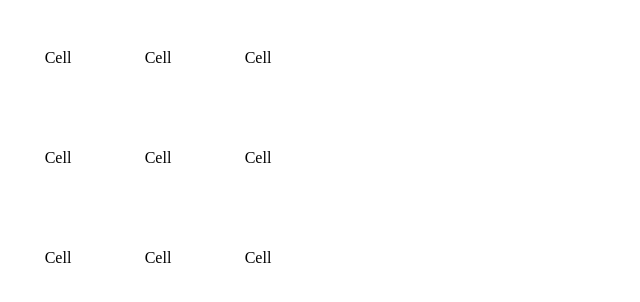
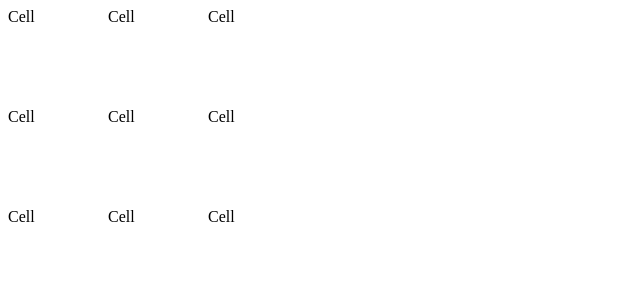
Before and after one commit to danrosenthal/tic-tac-toe-ng, a Next.js app: page / in a window 1280 px wide. Shown: the top 302 px of the page, without its empty margins (0-640 px from the left). Built offline with nearby package versions, Linux system fonts and the light colour scheme.

Commit message:
try to get styles working

```diff
--- a/components/Cell/index.tsx
+++ b/components/Cell/index.tsx
@@ -1,12 +1,12 @@
 import * as React from "react";
-import styles from './Cell.scss';
+import * as styles from '../../styles/styles.scss';
 
 export default function Cell() {
-  const cellStyles: React.CSSProperties = {
-    display: 'flex',
-    alignItems: 'center',
-    justifyContent: 'center',
-  }
+  // const cellStyles: React.CSSProperties = {
+  //   display: 'flex',
+  //   alignItems: 'center',
+  //   justifyContent: 'center',
+  // }
 
-  return <div className={styles.Cell} style={cellStyles}>Cell</div>;
+  return <div className={styles.Cell}>Cell</div>;
 }
--- a/next.config.js
+++ b/next.config.js
@@ -1,7 +1,12 @@
-const withTypescript = require('@zeit/next-typescript');
-const withSass = require('@zeit/next-sass');
+const withTypescript = require("@zeit/next-typescript");
+const withSass = require("@zeit/next-sass");
 
-module.exports = {
-  withTypescript: withTypescript(),
-  withSass: withSass({cssModules: true}),
-};
+module.exports = withTypescript(
+  withSass({
+    webpack(config, options) {
+      return config;
+    },
+    cssModules: true,
+    sassLoaderOptions: {},
+  })
+);
--- a/package.json
+++ b/package.json
@@ -16,9 +16,11 @@
   "license": "ISC",
   "dependencies": {
     "@types/next": "^8.0.3",
+    "@zeit/next-css": "^1.0.1",
     "@zeit/next-sass": "^1.0.1",
     "@zeit/next-typescript": "^1.1.1",
     "next": "^8.0.3",
+    "node-sass": "^4.12.0",
     "react": "^16.8.6",
     "react-dom": "^16.8.6"
   },
```
Also changed, not shown: styles/styles.scss (renamed from components/Cell/Cell.scss), 1 other file (tests, documents, lock files or other folders).
